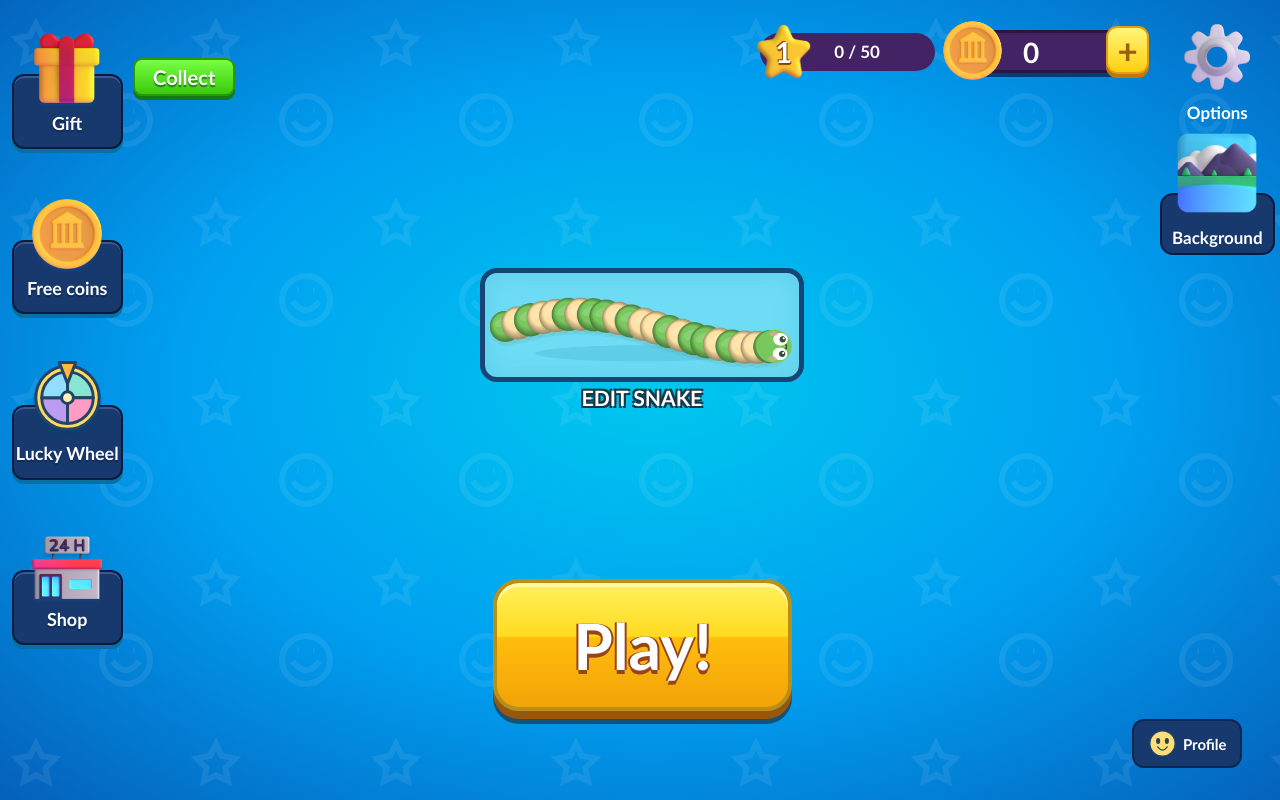
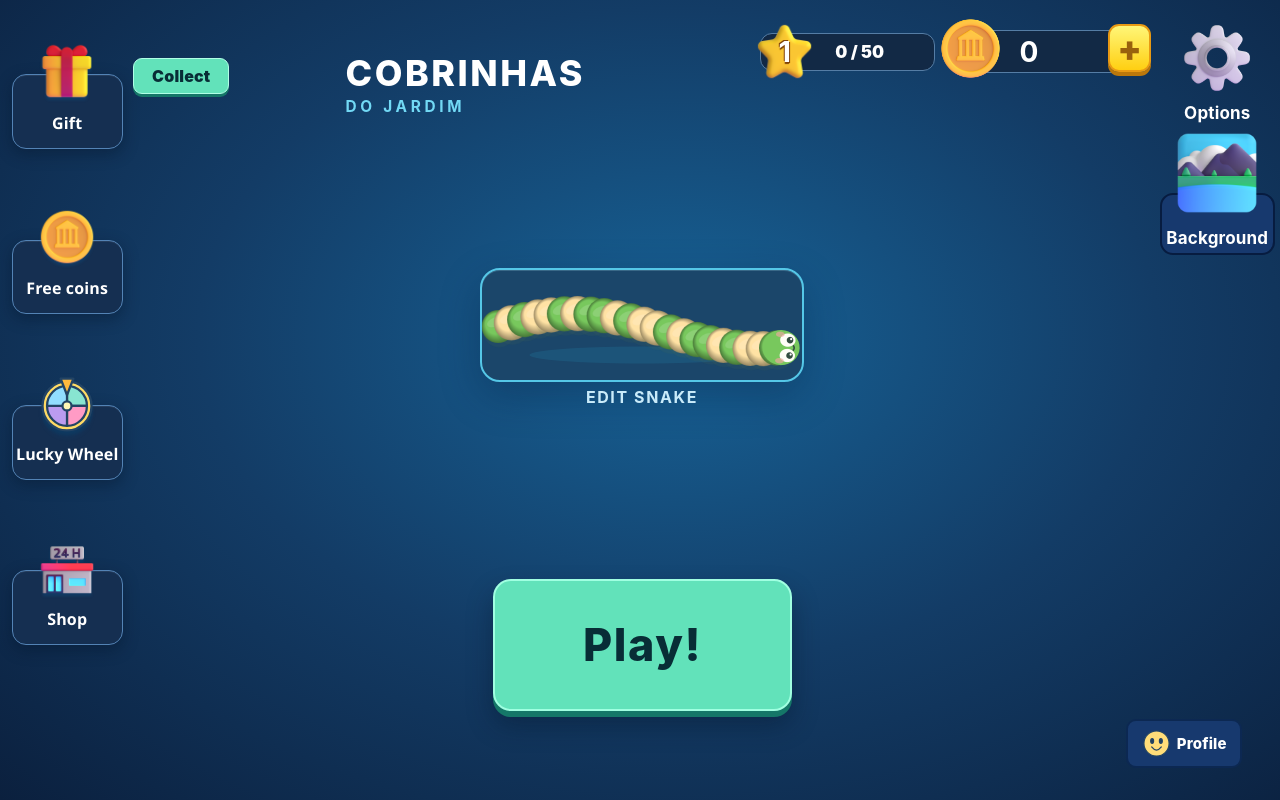
Before and after one commit to Master-Devs171/cobrinhas-do-jardim, a website: page index.html in a window 1280 px wide. Drawn offline with Linux system fonts and the light colour scheme.

Commit message:
Refresh arcade visuals and clearer interface language (4.5.0)

```diff
--- /dev/null
+++ b/arcade-theme.css
@@ -0,0 +1,44 @@
+/* Arcade visual refresh: crisp panels, readable contrast and restrained accents. */
+:root{font-family:Inter,"Segoe UI",Arial,sans-serif;color:#eaf4ff;--cream:#edf5ff}
+body{background:#102947}
+button{font-weight:700;letter-spacing:.01em}
+button:focus-visible,input:focus-visible{outline:3px solid #74e9ff;outline-offset:4px}
+body[data-menu="welcome"] #overlay{background:radial-gradient(ellipse at 53% 42%,#176397 0%,#133c66 50%,#0b203e 100%)}
+body[data-menu="welcome"] #overlay::before{opacity:.025}
+.menu-brand{position:absolute;left:16%;top:6%;display:flex;flex-direction:column;gap:5px;color:#fff;pointer-events:none}
+.menu-brand strong{font-size:clamp(20px,2.8vw,42px);font-weight:850;letter-spacing:.07em;line-height:1}
+.menu-brand span{color:#72d9f5;font-size:clamp(11px,1.2vw,17px);letter-spacing:.24em;font-weight:650}
+body[data-menu="welcome"] .garden-menu button{background:#152f51;border:1px solid #5383b5;border-radius:14px;box-shadow:0 5px 15px #04132966,inset 0 1px 0 #ffffff14}
+body[data-menu="welcome"] .garden-menu button b{font-size:clamp(13px,1.25vw,22px);text-shadow:none;font-weight:700}
+body[data-menu="welcome"] .garden-menu button>span{width:60px;height:60px;top:-34px}
+body[data-menu="welcome"] .garden-menu button>span .game-icon{width:58px;height:58px}
+body[data-menu="welcome"] .menu-level,body[data-menu="welcome"] .menu-wallet{background:#122945;border:1px solid #557da5;box-shadow:none;border-radius:12px}
+body[data-menu="welcome"] #customize{background:#1b466a;border:2px solid #55c7e7;border-radius:20px;box-shadow:0 14px 40px #061c3c55,inset 0 1px 0 #b4f3ff33}
+body[data-menu="welcome"] #customize>b{font-size:clamp(14px,1.25vw,22px);text-shadow:none;letter-spacing:.1em;color:#c9ebfa;font-weight:700}
+body[data-menu="welcome"] #play{background:#62e2ba;border:2px solid #a0ffe1;color:#082d36;text-shadow:none;box-shadow:0 6px 0 #157768,0 14px 26px #04132966;border-radius:18px;font-size:clamp(27px,3.5vw,55px);font-weight:850;letter-spacing:.035em}
+body[data-menu="welcome"] .menu-claim{background:#62e2ba;color:#082d36;text-shadow:none;border:1px solid #b0ffe6;box-shadow:0 3px 0 #157768;font-size:16px}
+body[data-menu="welcome"] .menu-action-status button, #open-profile{border-radius:10px;text-shadow:none}
+header .score,header .record,#coin-counter,#scoreboard,#power-status,#mini-task{background:#102a48ed;border:1px solid #628bb5;color:#eaf4ff;border-radius:14px;box-shadow:0 4px 15px #04132933}
+header small{letter-spacing:.08em}
+#scoreboard .ranking-title small,#scoreboard .garden-badge{color:#b3cce3}
+.boutique,#adventures[data-view="shop"]{background:#133e67;color:#e8f3ff}
+.boutique header h2,.boutique-wallet{background:#102b49;border:1px solid #5e86ac;border-radius:12px;box-shadow:none}
+.boutique-tabs button,.extra-tabs button{background:#1b466e;border:1px solid #70a2ca;color:#dcefff;box-shadow:none}
+.boutique-tabs [aria-selected="true"],.extra-tabs [aria-selected="true"]{background:#e9f4fc;color:#133d60}
+.boutique-content,.extra-content{background:#e9f4fc;border:2px solid #70b8d6;outline:none;box-shadow:0 10px 35px #031b3b44;color:#183b58}
+.boutique-choice{background:#d4e9f7;border-color:#9bbbd4;border-radius:12px}
+.boutique-choice[aria-pressed="true"]{background:#b4efdf;border-color:#248b78}
+.boutique-buy,.boutique-apply,.extra-secondary{background:#62e2ba;color:#123c40;border:1px solid #248b78;border-radius:10px;text-shadow:none;box-shadow:0 3px 0 #248b78}
+.extra-title{background:#153c62;color:#d8f2ff;border-radius:0 0 14px 14px;font-size:19px}
+.extra-close,.boutique-back{background:#ffd16b;color:#533d0e;border:1px solid #fff0bd;box-shadow:0 3px 0 #986c23;border-radius:12px}
+.extra-dialog::backdrop{background:#07182dd4}
+@media(max-width:600px){.menu-brand{left:22%;top:19%;gap:4px}.menu-brand strong{font-size:20px}.menu-brand span{font-size:10px}body[data-menu="welcome"] .garden-menu button>span{width:45px;height:45px;top:-25px}body[data-menu="welcome"] .garden-menu button>span .game-icon{width:44px;height:44px}body[data-menu="welcome"] .menu-claim{font-size:12px}}
+@media(prefers-reduced-motion:no-preference){button{transition:filter .15s,background-color .15s}button:hover{filter:brightness(1.09)}}
+body[data-menu="welcome"] #overlay::before{background-image:none}
+body[data-menu="welcome"] .menu-brand{left:27%;top:7%}
+body[data-menu="welcome"] .garden-menu button b,body[data-menu="welcome"] .menu-action-status button{font-family:"Segoe UI",Arial,sans-serif;font-weight:650}
+body[data-menu="welcome"] .menu-action-status #open-settings>span,body[data-menu="welcome"] .menu-action-status #open-background>span{width:58px;height:58px}
+@media(max-width:600px){body[data-menu="welcome"] .menu-brand{left:30%;top:20%}.menu-brand strong{font-size:18px}.menu-brand span{font-size:9px}}
+.boutique::before,#adventures::before{background-image:none}
+body:is([data-menu="paused"],[data-menu="end"]) #overlay{background:#102947f5}
+@media(max-width:600px){body[data-menu="welcome"] .menu-brand{top:25%}}
--- a/game.js
+++ b/game.js
@@ -333,7 +333,7 @@
     clearInput();
     overlay.hidden = !paused;
     uiMode(paused ? "paused" : "playing");
-    $("play").querySelector("span").textContent = "Continuar a brincar";
+    $("play").querySelector("span").textContent = "Continuar";
     $("pause").textContent = paused ? "▶" : "Ⅱ";
     $("pause").setAttribute("aria-label", paused ? "Continuar" : "Pausar");
     if (!paused) canvas.focus({ preventScroll: true });
@@ -474,7 +474,7 @@
   function draw() {
     ctx.clearRect(0, 0, width, height);
     const theme = {
-      blue: ["#168dd5", "#106fba"],
+      blue: ["#2475a4", "#1b608e"],
       sea: ["#139fc6", "#087eab"],
       garden: ["#63b88a", "#409b74"],
     }[arenaTheme];
--- a/i18n.js
+++ b/i18n.js
@@ -13,9 +13,9 @@ Receber recompensa de uma aventura concluída|Collect a completed adventure rewa
 Clique esquerdo / Shift / Espaço para acelerar|Left click / Shift / Space to boost|Clic izquierdo / Mayús / Espacio para acelerar|Clic gauche / Maj / Espace pour accélérer|Linksklick / Umschalt / Leertaste für Tempo|Lewy przycisk / Shift / Spacja: przyspieszenie
 Rato / WASD / setas para virar|Mouse / WASD / arrows to steer|Ratón / WASD / flechas para girar|Souris / WASD / flèches pour tourner|Maus / WASD / Pfeiltasten zum Steuern|Mysz / WASD / strzałki: sterowanie
 Jogar!|Play!|¡Jugar!|Jouer !|Spielen!|Graj!
-Continuar a brincar|Keep playing|Seguir jugando|Continuer à jouer|Weiterspielen|Graj dalej
+Continuar|Keep playing|Seguir jugando|Continuer à jouer|Weiterspielen|Graj dalej
 Voltar a jogar!|Play again!|¡Jugar otra vez!|Rejouer !|Noch mal spielen!|Zagraj ponownie!
-Uma pausinha|A little break|Una pausa|Une petite pause|Eine kleine Pause|Mała przerwa
+Pausa|A little break|Una pausa|Une petite pause|Eine kleine Pause|Mała przerwa
 Cobrinhas|Little Snakes|Serpientitas|Petits serpents|Kleine Schlangen|Małe węże
 do|of the|del|du|im|w
 Jardim|Garden|Jardín|Jardin|Garten|ogrodzie
@@ -23,13 +23,13 @@ Cobrinhas do Jardim|Garden Snakes|Serpientitas del Jardín|Petits serpents du ja
 UM MUNDO DE DESCOBERTAS|A WORLD OF DISCOVERIES|UN MUNDO DE DESCUBRIMIENTOS|UN MONDE DE DÉCOUVERTES|EINE WELT VOLLER ENTDECKUNGEN|ŚWIAT ODKRYĆ
 Um bocadinho de fruta,|A little fruit,|Un poquito de fruta,|Un peu de fruits,|Ein bisschen Obst,|Trochę owoców,
 um montão de aventura!|a whole lot of adventure!|¡un montón de aventuras!|plein d’aventures !|ganz viel Abenteuer!|mnóstwo przygód!
-AS TUAS FRUTINHAS|YOUR FRUIT|TUS FRUTAS|TES FRUITS|DEINE FRÜCHTE|TWOJE OWOCE
+PONTUAÇÃO|YOUR FRUIT|TUS FRUTAS|TES FRUITS|DEINE FRÜCHTE|TWOJE OWOCE
 O TEU RECORDE|YOUR BEST|TU RÉCORD|TON RECORD|DEIN REKORD|TWÓJ REKORD
-Amigos do jardim|Garden friends|Amigos del jardín|Amis du jardin|Gartenfreunde|Przyjaciele ogrodu
+Classificação|Garden friends|Amigos del jardín|Amis du jardin|Gartenfreunde|Przyjaciele ogrodu
 Amigos|Friends|Amigos|Amis|Freunde|Przyjaciele
-Uma aventura com o computador|An adventure with computer snakes|Una aventura con serpientes del ordenador|Une aventure avec des serpents de l’ordinateur|Ein Abenteuer mit Computerschlangen|Przygoda z wężami komputera
+Adversários do computador|An adventure with computer snakes|Una aventura con serpientes del ordenador|Une aventure avec des serpents de l’ordinateur|Ein Abenteuer mit Computerschlangen|Przygoda z wężami komputera
 cobrinhas a explorar|snakes exploring|serpientes explorando|serpents en exploration|Schlangen unterwegs|węży odkrywających ogród
-Vamos por aqui!|This way!|¡Por aquí!|Par ici !|Hier entlang!|Tędy!
+Controlos|This way!|¡Por aquí!|Par ici !|Hier entlang!|Tędy!
 Acelerar|Speed up|Acelerar|Accélérer|Beschleunigen|Przyspiesz
 Qual é a tua cobrinha?|Which snake is yours?|¿Cuál es tu serpiente?|Quel est ton serpent ?|Welche Schlange gehört dir?|Który wąż jest twój?
 A tua criação|Your creation|Tu creación|Ta création|Deine Kreation|Twoje dzieło
@@ -300,7 +300,7 @@ Podes brincar. O progresso desta partida pode não ficar guardado.|You can play.
     );
   }
   Object.assign(packs["pt-BR"], {
-    "AS TUAS FRUTINHAS": "SUAS FRUTINHAS",
+    "PONTUAÇÃO": "SUAS FRUTINHAS",
     "O TEU RECORDE": "SEU RECORDE",
     "Qual é a tua cobrinha?": "Qual é a sua cobrinha?",
     "A tua criação": "Sua criação",
--- a/index.html
+++ b/index.html
@@ -14,16 +14,17 @@
     <title>Cobrinhas do Jardim</title>
     <meta
       name="description"
-      content="Uma aventura de cobrinhas fofinhas: apanha frutas, cresce e personaliza a tua cobrinha!"
+      content="Entra na arena, recolhe moedas e alimentos, cresce e personaliza a tua cobra."
     />
     <meta property="og:title" content="Cobrinhas do Jardim" />
     <meta property="og:image" content="cover.jpg" />
-    <link rel="stylesheet" href="style.css?v=4.4.0" />
-    <link rel="stylesheet" href="lobby.css?v=4.4.0" />
-    <link rel="stylesheet" href="reference.css?v=4.4.0" />
-  <link rel="stylesheet" href="workshop.css?v=4.4.0" />
-<link rel="stylesheet" href="menu.css?v=4.4.0" />
-<link rel="stylesheet" href="extras.css?v=4.4.0" />
+    <link rel="stylesheet" href="style.css?v=4.5.0" />
+    <link rel="stylesheet" href="lobby.css?v=4.5.0" />
+    <link rel="stylesheet" href="reference.css?v=4.5.0" />
+  <link rel="stylesheet" href="workshop.css?v=4.5.0" />
+<link rel="stylesheet" href="menu.css?v=4.5.0" />
+<link rel="stylesheet" href="extras.css?v=4.5.0" />
+<link rel="stylesheet" href="arcade-theme.css?v=4.5.0" />
 </head>
   <body data-menu="welcome">
     <canvas
@@ -34,7 +35,7 @@
     <header>
       <div class="score">
         <span class="hud-icon">🍓</span>
-        <div><small>AS TUAS FRUTINHAS</small><b id="score">0</b></div>
+        <div><small>PONTUAÇÃO</small><b id="score">0</b></div>
       </div>
       <div class="record">
         <span>🌟</span>
@@ -57,7 +58,7 @@
       <div class="ranking-title">
         <span>🌼</span>
         <div>
-          <b>Amigos do jardim</b><small>Uma aventura com o computador</small>
+          <b>Classificação</b><small>Adversários do computador</small>
         </div>
       </div>
       <div id="ranking"></div>
@@ -71,7 +72,7 @@
           ><span class="joystick-arrow left">‹</span
           ><span class="joystick-arrow right">›</span><span id="stick"></span>
         </div>
-        <small>Vamos por aqui!</small>
+        <small>Controlos</small>
       </div>
       <button id="boost"><span>⚡</span><small>Acelerar</small></button>
     </div>
@@ -103,7 +104,7 @@
               >Cada descoberta faz o teu jardim crescer.</small
             >
           </div>
-          <h2 class="pause-title">Uma pausinha ☁️</h2>
+          <h2 class="pause-title">Pausa</h2>
           <div id="round-result" role="status" hidden></div>
           <div class="title-tag">🌼 UM MUNDO DE DESCOBERTAS 🌼</div>
           <h1>
@@ -400,7 +401,7 @@
       </div>
       <p id="skin-save-status" role="status"></p>
     </dialog>
-    <script src="standalone-storage.js?v=4.4.0"></script>
+    <script src="standalone-storage.js?v=4.5.0"></script>
     <dialog id="adventures" aria-labelledby="adventures-title">
       <header class="adventure-top">
         <div>
@@ -552,19 +553,19 @@
         ><button id="result-again">JOGAR OUTRA VEZ</button>
       </footer>
     </dialog>
-    <script src="i18n.js?v=4.4.0"></script>
-    <script src="icons.js?v=4.4.0"></script>
-    <script src="engine.js?v=4.4.0"></script>
-    <script src="progress.js?v=4.4.0"></script>
-    <script src="skin.js?v=4.4.0"></script>
-    <script src="game.js?v=4.4.0"></script>
-    <script src="choices.js?v=4.4.0"></script>
-    <script src="journey-ui.js?v=4.4.0"></script>
-    <script src="lobby.js?v=4.4.0"></script>
-    <script src="options.js?v=4.4.0"></script>
-    <script src="reference-ui.js?v=4.4.0"></script>
-  <script src="workshop.js?v=4.4.0"></script>
-<script src="menu.js?v=4.4.0"></script>
-<script src="extras.js?v=4.4.0"></script>
+    <script src="i18n.js?v=4.5.0"></script>
+    <script src="icons.js?v=4.5.0"></script>
+    <script src="engine.js?v=4.5.0"></script>
+    <script src="progress.js?v=4.5.0"></script>
+    <script src="skin.js?v=4.5.0"></script>
+    <script src="game.js?v=4.5.0"></script>
+    <script src="choices.js?v=4.5.0"></script>
+    <script src="journey-ui.js?v=4.5.0"></script>
+    <script src="lobby.js?v=4.5.0"></script>
+    <script src="options.js?v=4.5.0"></script>
+    <script src="reference-ui.js?v=4.5.0"></script>
+  <script src="workshop.js?v=4.5.0"></script>
+<script src="menu.js?v=4.5.0"></script>
+<script src="extras.js?v=4.5.0"></script>
 </body>
 </html>
--- a/menu.js
+++ b/menu.js
@@ -23,6 +23,9 @@
     span.replaceChildren(art(name));
     b.querySelector("b").textContent = label;
   };
+  const brand = make("div", undefined, "menu-brand");
+  brand.append(make("strong", "COBRINHAS"), make("span", "DO JARDIM"));
+  content.append(brand);
   change("open-adventures", "wrapped_gift", "Presente");
   change("open-shop", "convenience_store", "Loja");
   const album = $("open-album");
```
Also changed, not shown: README.md, manifest.json.
